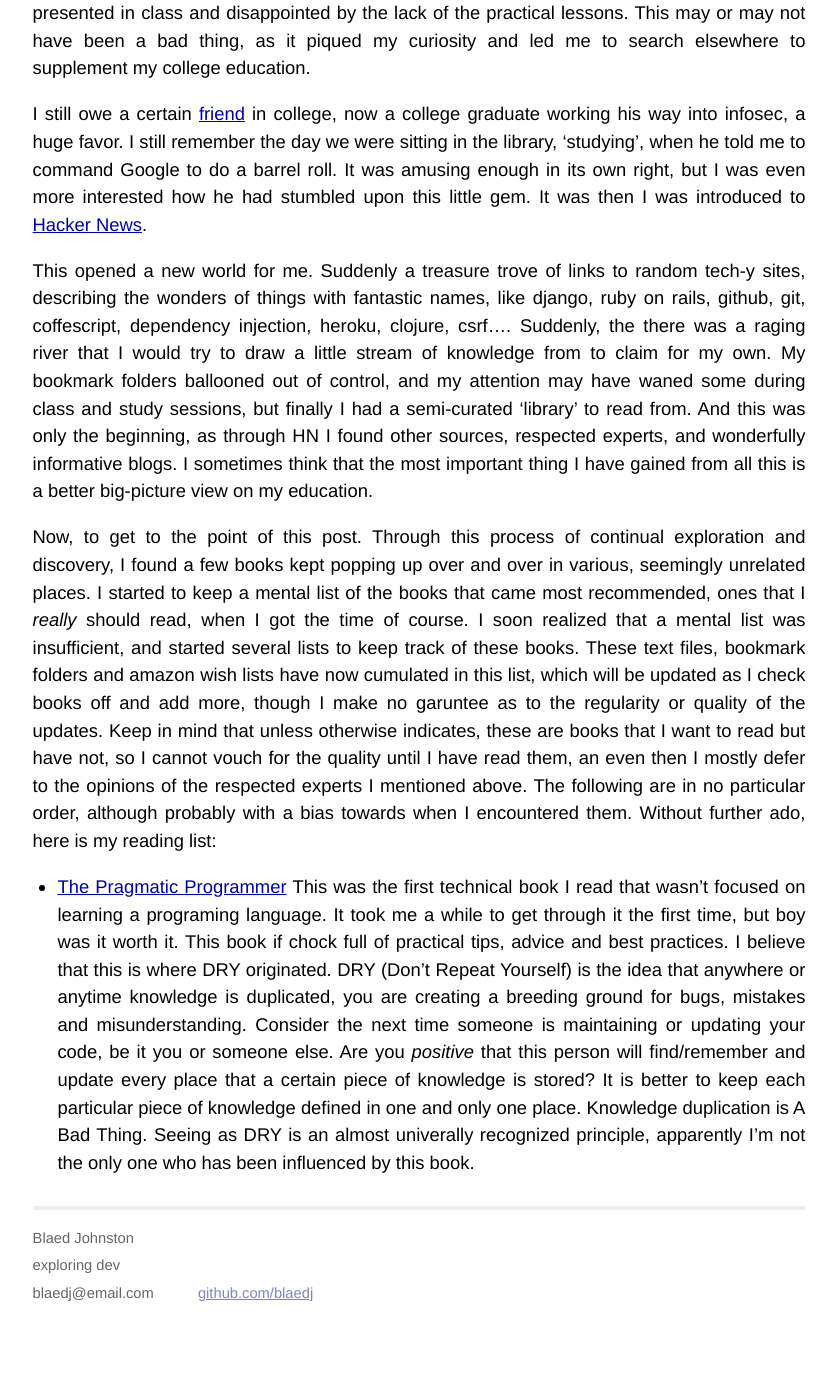
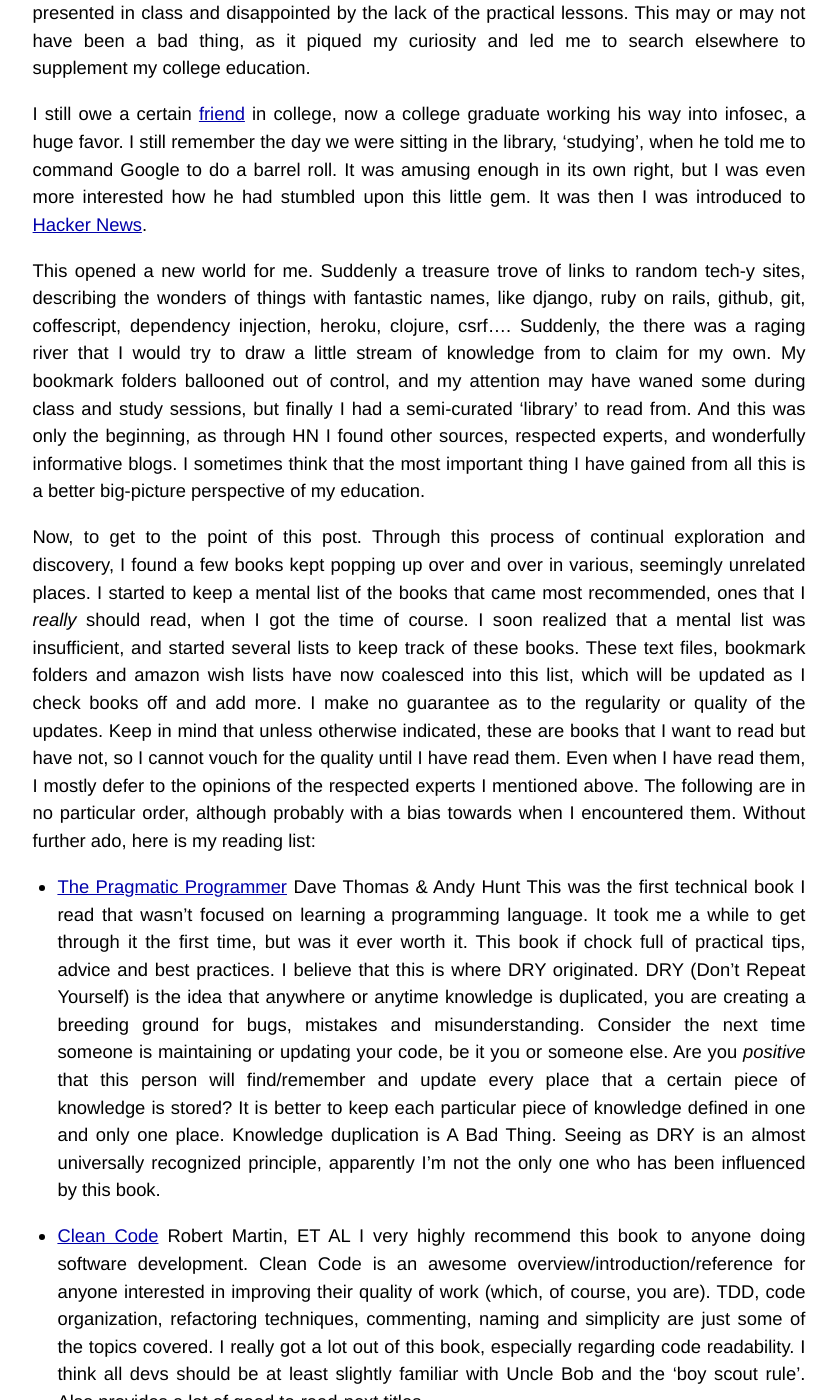
Before and after one commit to blaedj/blaedj.github.io, a Jekyll site: the page built from _posts/2013-06-03-reading-list.markdown, in a window 1280 px wide and 1400 px high, scrolled down 240 px. Shown: the whole window, without its empty margins (221-1058 px from the left). Built offline with Jekyll 4.4.1, drawn with Linux system fonts in a browser that asks for light colours; before the commit the page ends 1562 px from its top, so only the background shows below that; some of the changed text lies outside the part shown.

Commit message:
update reading list, fix broken pic links

```diff
--- a/_posts/2013-06-03-about-me.markdown
+++ b/_posts/2013-06-03-about-me.markdown
@@ -15,4 +15,4 @@
 {% endhighlight %}
 
 I don't ever want to stop learning, whether it be within the confines of
-MSStack, alongside [tux](http://en.wikipedia.org/wiki/Tux) or somewhere computers have no place ([like](http://photos.bwca.com/d/DOGWOODGIRL-110809-183120.jpg) [here](http://photos.bwca.com/s/STARWATCHER-111106-075431.jpg)), may the reading lists stack up, the bookmark folders overflow, and the half-finished project list expand by leaps and bounds!
+MSStack, alongside [tux](http://en.wikipedia.org/wiki/Tux) or somewhere that computers have no place ([Like here]({{ site.url }}/assets/rivers.jpg)), may the reading lists stack up, the bookmark folders overflow, and the half-finished project list expand by leaps and bounds!
--- a/_posts/2013-06-03-reading-list.markdown
+++ b/_posts/2013-06-03-reading-list.markdown
@@ -10,10 +10,25 @@
 I still owe a certain [friend](http://www.thesubtlety.com) in college, now a college graduate working his way into infosec, a huge favor. I still remember the day we were sitting in the library, 'studying', when he told me to command Google to do a barrel roll. It was amusing enough in its own right, but I was even more interested how he had stumbled upon this little gem. It was then I was introduced to [Hacker News](https://news.ycombinator.com/).
 
 This opened a new world for me. Suddenly a treasure trove of links to random tech-y sites, describing the wonders of things with fantastic names, like django, ruby on rails, github, git, coffescript, dependency injection, heroku, clojure, csrf....
-Suddenly, the there was a raging river that I would try to draw a little stream of knowledge from to claim for my own. My bookmark folders ballooned out of control, and my attention may have waned some during class and study sessions, but finally I had a semi-curated 'library' to read from. And this was only the beginning, as through HN I found other sources, respected experts, and wonderfully informative blogs. I sometimes think that the most important thing I have gained from all this is a better big-picture view on my education.
+Suddenly, the there was a raging river that I would try to draw a little stream of knowledge from to claim for my own. My bookmark folders ballooned out of control, and my attention may have waned some during class and study sessions, but finally I had a semi-curated 'library' to read from. And this was only the beginning, as through HN I found other sources, respected experts, and wonderfully informative blogs. I sometimes think that the most important thing I have gained from all this is a better big-picture perspective of my education.
 
-Now, to get to the point of this post. Through this process of continual exploration and discovery, I found a few books kept popping up over and over in various, seemingly unrelated places. I started to keep a mental list of the books that came most recommended, ones that I *really* should read, when I got the time of course. I soon realized that a mental list was insufficient, and started several lists to keep track of these books. These text files, bookmark folders and amazon wish lists have now cumulated in this list, which will be updated as I check books off and add more, though I make no garuntee as to the regularity or quality of the updates. Keep in mind that unless otherwise indicates, these are books that I want to read but have not, so I cannot vouch for the quality until I have read them, an even then I mostly defer to the opinions of the respected experts I mentioned above. The following are in no particular order, although probably with a bias towards when I encountered them. Without further ado, here is my reading list:
+Now, to get to the point of this post. Through this process of continual exploration and discovery, I found a few books kept popping up over and over in various, seemingly unrelated places. I started to keep a mental list of the books that came most recommended, ones that I *really* should read, when I got the time of course. I soon realized that a mental list was insufficient, and started several lists to keep track of these books. These text files, bookmark folders and amazon wish lists have now coalesced into this list, which will be updated as I check books off and add more. I make no guarantee as to the regularity or quality of the updates. Keep in mind that unless otherwise indicated, these are books that I want to read but have not, so I cannot vouch for the quality until I have read them. Even when I have read them,  I mostly defer to the opinions of the respected experts I mentioned above. The following are in no particular order, although probably with a bias towards when I encountered them. Without further ado, here is my reading list:
 
-* [The Pragmatic Programmer](http://www.amazon.com/Pragmatic-Programmer-Journeyman-Master/dp/020161622X)
-    This was the first technical book I read that wasn't focused on learning a programing language. It took me a while to get through it the first time, but boy was it worth it. This book if chock full of practical tips, advice and best practices.
-    I believe that this is where DRY originated. DRY (Don't Repeat Yourself) is the idea that anywhere or anytime knowledge is duplicated, you are creating a breeding ground for bugs, mistakes and misunderstanding. Consider the next time someone is maintaining or updating your code, be it you or someone else. Are you *positive* that this person will find/remember and update every place that a certain piece of knowledge is stored? It is better to keep each particular piece of knowledge defined in one and only one place. Knowledge duplication is A Bad Thing. Seeing as DRY is an almost univerally recognized principle, apparently I'm not the only one who has been influenced by this book.
+* [The Pragmatic Programmer](http://www.amazon.com/Pragmatic-Programmer-Journeyman-Master/dp/020161622X) Dave Thomas & Andy Hunt
+    This was the first technical book I read that wasn't focused on learning a programming language. It took me a while to get through it the first time, but was it ever worth it. This book if chock full of practical tips, advice and best practices.
+    I believe that this is where DRY originated. DRY (Don't Repeat Yourself) is the idea that anywhere or anytime knowledge is duplicated, you are creating a breeding ground for bugs, mistakes and misunderstanding. Consider the next time someone is maintaining or updating your code, be it you or someone else. Are you *positive* that this person will find/remember and update every place that a certain piece of knowledge is stored? It is better to keep each particular piece of knowledge defined in one and only one place. Knowledge duplication is A Bad Thing. Seeing as DRY is an almost universally recognized principle, apparently I'm not the only one who has been influenced by this book.
+
+* [Clean Code](http://www.amazon.com/Clean-Code-Handbook-Software-Craftsmanship/dp/0132350882) Robert Martin, ET AL
+    I very highly recommend this book to anyone doing software development. Clean Code is an awesome overview/introduction/reference for anyone interested in improving their quality of work (which, of course, you are). TDD, code organization, refactoring techniques, commenting, naming and simplicity are just some of the topics covered. I really got a lot out of this book, especially regarding code readability. I think all devs should be at least slightly familiar with Uncle Bob and the 'boy scout rule'. Also provides a lot of good to-read-next titles.
+
+* [Refactoring](http://www.amazon.com/Refactoring-Improving-Design-Existing-Code/dp/0201485672) Martin Fowler
+    Called by some the 'bible' on refactoring and improving code, looking forward to starting this book!
+
+* [Design Patterns](http://www.amazon.com/Design-Patterns-Elements-Reusable-Object-Oriented/dp/0201633612) "the Gang of Four"
+    Pretty much a classic, I would like to read this so that I have a good idea of what each of the design patterns really are, rather than the brief overview that I currently possess.
+
+* [Godel, Escher, Bach](http://www.amazon.com/G%C3%B6del-Escher-Bach-Eternal-Golden/dp/0465026567) Douglas Hofstadter
+    Not sure why I want to try and read this book, but I think it would be very intersting. Comes highly recommended by [Steve Yegge](https://sites.google.com/site/steveyegge2/godel-escher-blog)
+
+* [Mastering Regular Expressions](http://www.amazon.com/Mastering-Regular-Expressions-Jeffrey-Friedl/dp/0596528124) Jeffrey Friedl
+    Supposed to be great overview book on Regular expressions, I am currently partially through this book. I really need to finish this book. I know enough about regex to appreciate how great they can be, but not enough to confidently write complex regexs on the fly. Item #9 on [Effective Emacs](https://sites.google.com/site/steveyegge2/effective-emacs)...
```
Also changed, not shown: index.html (+5 -5 lines), assets/rivers.jpg (added).
